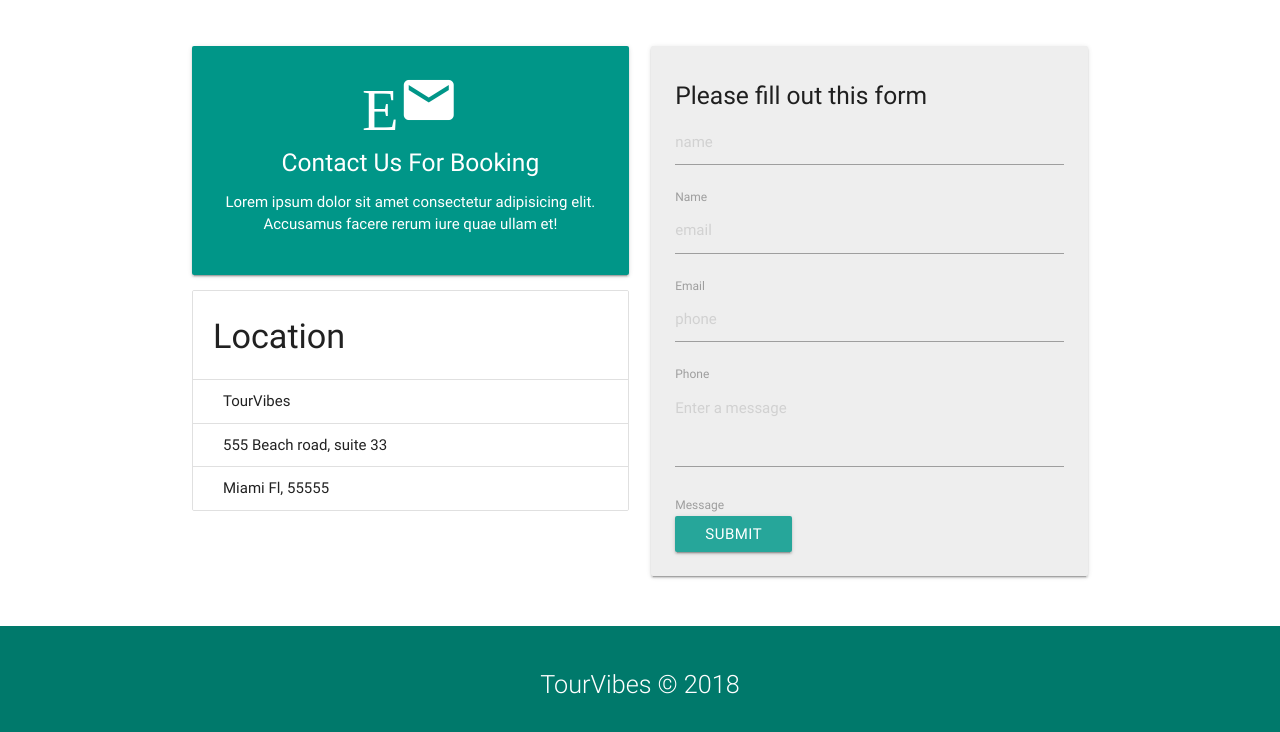
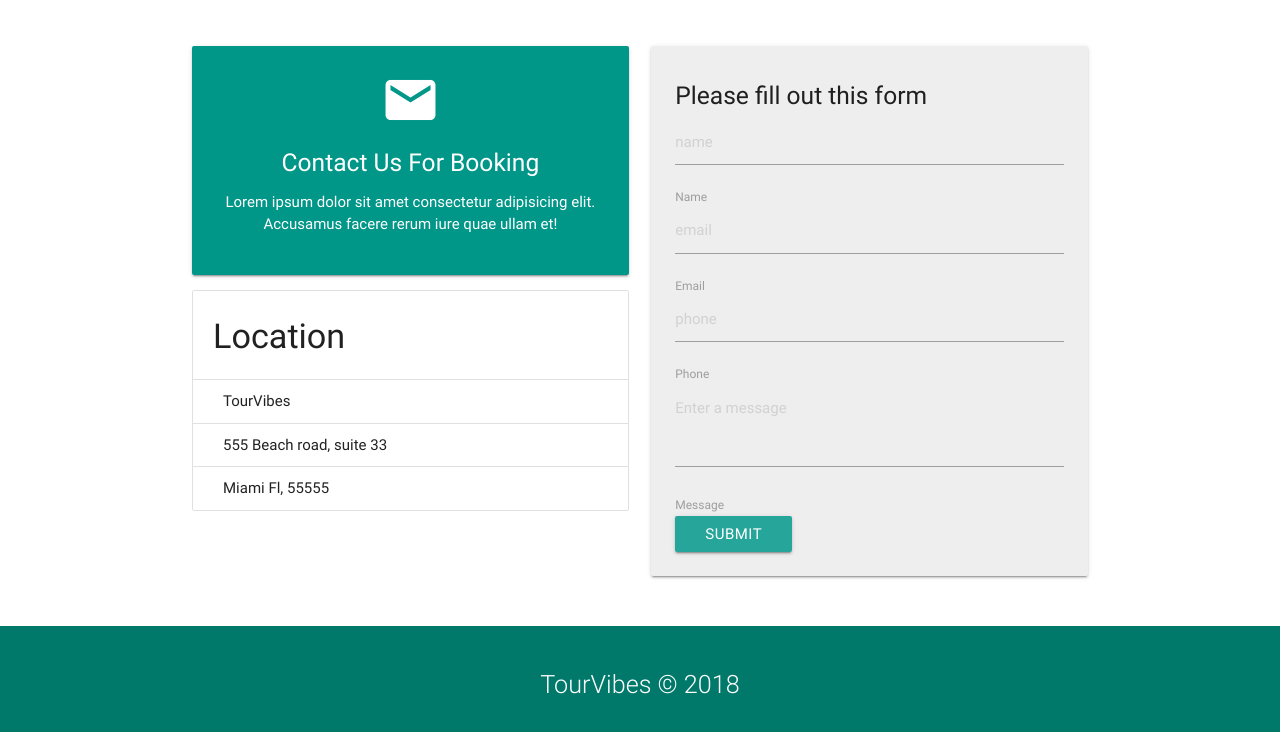
Before and after one commit to Shyam-brs/TourVibes-project, a plain HTML site: page index.html in a window 1280 px wide. Shown: the part 2469-3201 px from the top of the page. Drawn offline with nearby package versions, Linux system fonts and the light colour scheme.

Commit message:
Update index.html

```diff
--- a/index.html
+++ b/index.html
@@ -234,7 +234,7 @@
     <div class="row">
       <div class="col s12 m6">
         <div class="card-panel teal white-text center">
-          <i class="material-icons medium">Email</i>
+          <i class="material-icons medium">email</i>
           <h5>Contact Us For Booking</h5>
           <p>Lorem ipsum dolor sit amet consectetur adipisicing elit. Accusamus facere rerum iure quae ullam et!</p>
         </div>
```
